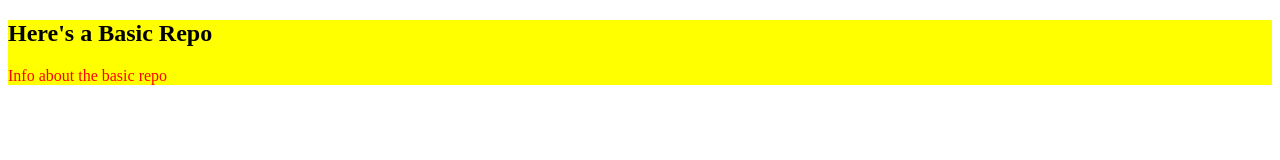
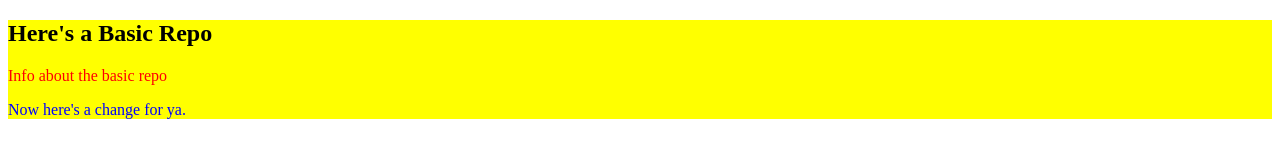
Before and after one commit to greenkevin/basic_repo, a plain HTML site: page index.html in a window 1280 px wide. Drawn offline with Linux system fonts and the light colour scheme.

Commit message:
initial changes to index.html and style.css

```diff
--- a/index.html
+++ b/index.html
@@ -9,6 +9,7 @@
 	<div>
 		<h2>Here's a Basic Repo</h2>
 		<p>Info about the basic repo</p>
+		<p class="now">Now here's a change for ya. </p>
 	</div>
 </body>
 </html>
--- a/style.css
+++ b/style.css
@@ -4,3 +4,6 @@ div{
 p{
 	color: red;
 }
+p.now{
+	color: blue;
+}
```
